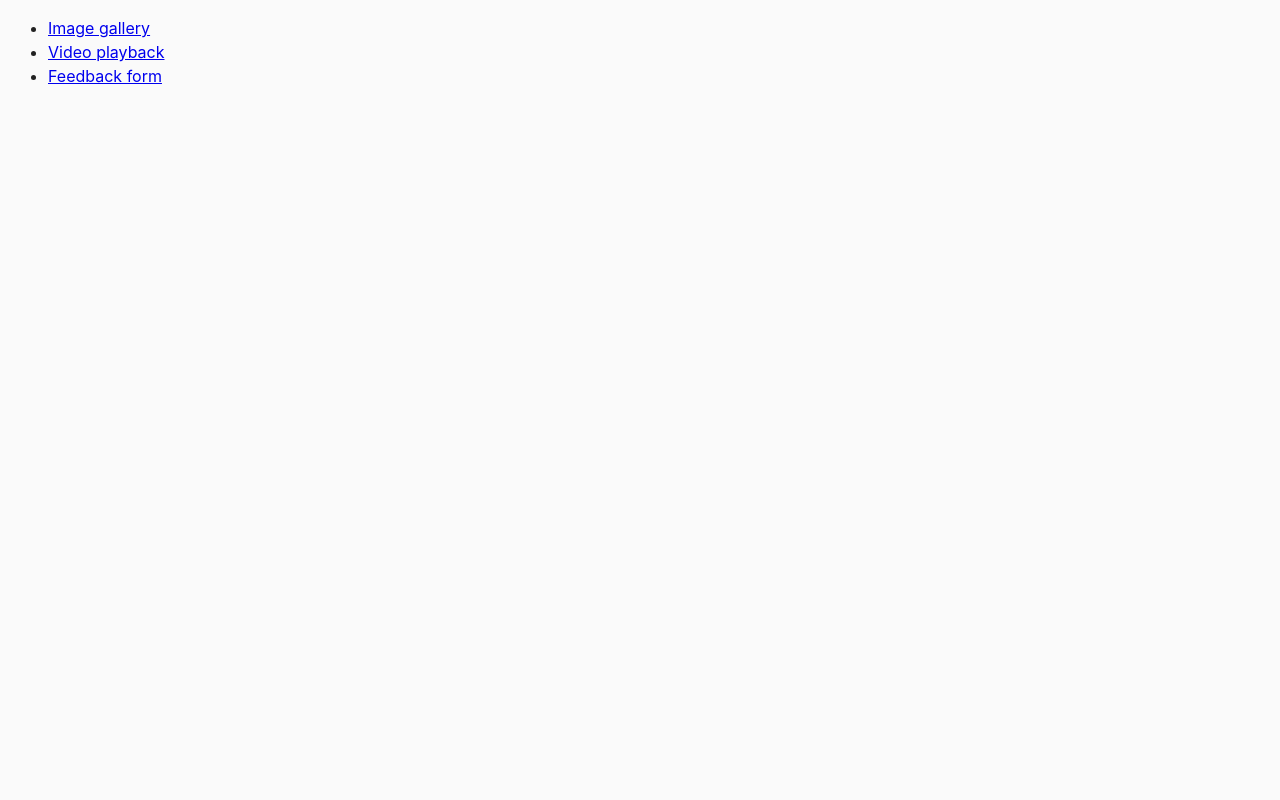
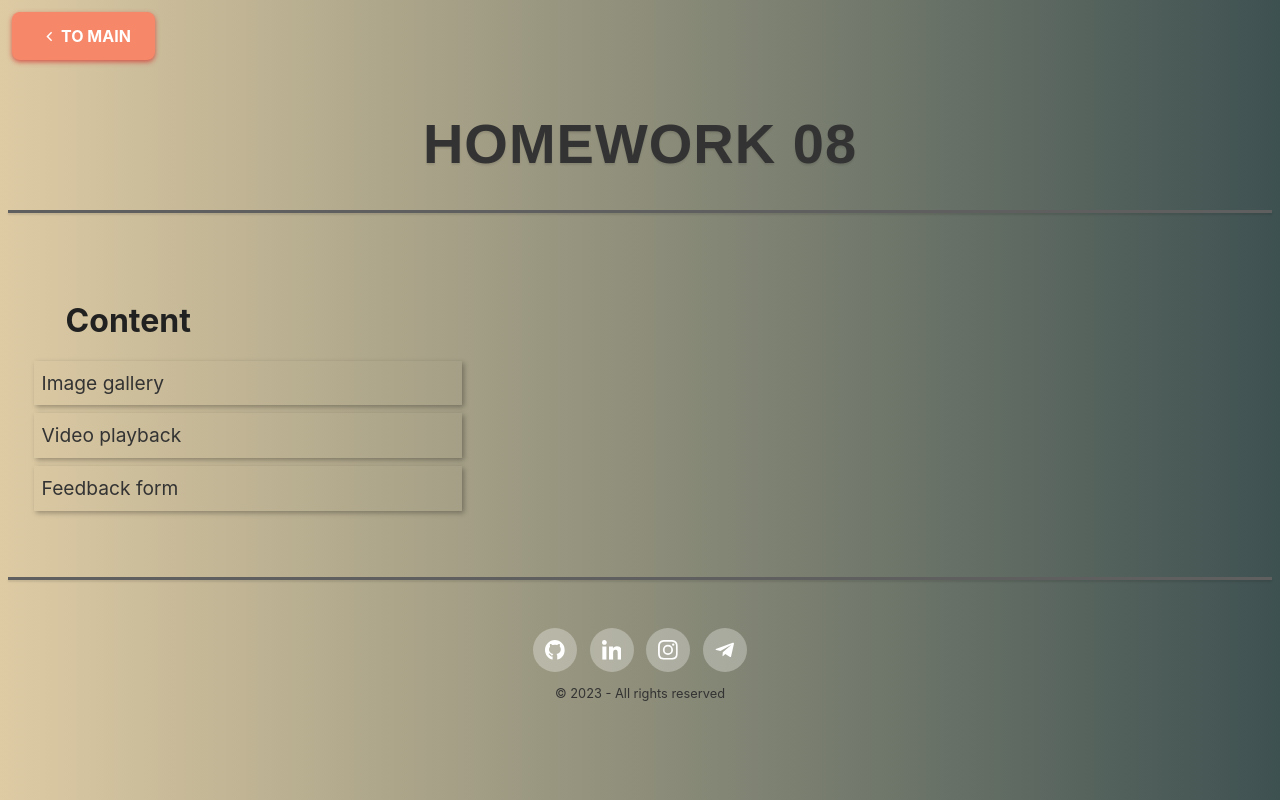
Before and after one commit to VadBorovec/goit-js-hw-08, a website built with Parcel: page src/index.html in a window 1280 px wide. Built offline with nearby package versions, Linux system fonts and the light colour scheme.

Commit message:
add css files

```diff
--- a/package.json
+++ b/package.json
@@ -4,7 +4,7 @@
   "description": "",
   "homepage": "https://VadBorovec.github.io/goit-js-hw-08",
   "scripts": {
-    "start": "parcel src/*.html",
+    "start": "parcel src/*.html --open --port 3132",
     "build": "parcel build src/*.html --public-url /goit-js-hw-08/"
   },
   "repository": {
@@ -18,7 +18,8 @@
     "url": "https://github.com/goitacademy/parcel-project-template/issues"
   },
   "dependencies": {
-    "modern-normalize": "^1.1.0"
+    "modern-normalize": "^1.1.0",
+    "simplelightbox": "^2.12.1"
   },
   "devDependencies": {
     "@parcel/transformer-sass": "^2.6.0",
--- /dev/null
+++ b/src/css/style.css
@@ -0,0 +1,249 @@
+*,
+*::before,
+*::after {
+    box-sizing: border-box;
+}
+
+body {
+    font-family: 'Helvetica Neue', -apple-system, BlinkMacSystemFont, 'Segoe UI',
+        Roboto, Oxygen, Ubuntu, Cantarell, 'Open Sans', sans-serif;
+    line-height: 1.5;
+    color: #2a2a2a;
+}
+
+img {
+    display: block;
+    max-width: 100%;
+    height: auto;
+}
+
+input {
+    font: inherit;
+}
+
+ul {
+    list-style: none;
+}
+
+/* STYLES FOR BUTTON  */
+button {
+    margin: 4px;
+    padding: 8px 12px;
+    font-size: 16px;
+    font-family: inherit;
+    cursor: pointer;
+}
+/* ----------------------------------------------------------- */
+/* STYLES FOR BACK BTN */
+.back-btn {
+    display: inline-flex;
+    justify-content: center;
+    align-items: center;
+    height: 48px;
+    padding: 12px 24px;
+    font-size: 16px;
+    font-weight: bold;
+    text-transform: uppercase;
+    text-decoration: none;
+    border: none;
+    border-radius: 8px;
+    color: #fff;
+    background-color: #f68768;
+    box-shadow: 0 2px 5px rgba(211, 37, 37, 0.7);
+    transition: all 0.2s ease-in-out;
+    transition: transform 0.2s ease-out, box-shadow 0.2s ease-out;
+}
+
+.back-btn:hover {
+    transform: translateY(-2px);
+    box-shadow: 0 4px 6px rgba(22, 155, 175, 0.7);
+}
+
+.back-btn:active {
+    transform: translateY(0);
+    box-shadow: none;
+}
+
+.back-btn__link {
+    text-decoration: inherit;
+    color: inherit;
+}
+
+.back-btn .icon {
+    width: 25px;
+    height: 25px;
+    fill: inherit;
+}
+
+
+/* ----------------------------------------------------------- */
+/* STYLES FOR HEADING */
+
+.page-header {
+    font-family: 'Poppins', sans-serif;
+    font-size: 3.5rem;
+    font-weight: 600;
+    color: #333;
+    text-shadow: 0 2px 2px rgba(0, 0, 0, 0.1);
+    text-align: center;
+    margin-bottom: 2rem;
+    text-transform: uppercase;
+    letter-spacing: 1px;
+}
+
+.page-header::after {
+    content: '';
+    display: block;
+    width: 100%;
+    height: 3px;
+    background-color: #5f5f5f;
+    margin-top: 1.5rem;
+    box-shadow: 0 2px 2px rgba(0, 0, 0, 0.1);
+}
+
+/* ----------------------------------------------------------- */
+/* STYLES FOR PARTIALS */
+
+.content {
+    padding: 1.6rem;
+    max-width: 30rem;
+}
+
+.content__header {
+    font-size: 2rem;
+    font-weight: bold;
+    padding-left: 2rem;
+    margin-bottom: 1rem;
+}
+
+.content__list {
+    list-style: none;
+    padding: 0;
+    margin: 0;
+}
+
+.content__item {
+    margin-bottom: 0.5rem;
+}
+
+.content__link {
+    display: block;
+    padding: 0.5rem;
+    color: #333;
+    font-size: 1.2rem;
+    text-decoration: none;
+    transition: all 0.2s ease-in-out;
+    box-shadow: 2px 2px 5px rgba(0, 0, 0, 0.3);
+}
+
+.content__link:hover {
+    color: #4ae4c2;
+    background-image: linear-gradient(to right, #fc354c, #0abfbc);
+    transform: translateX(10px);
+    box-shadow: 4px 4px 10px rgba(0, 0, 0, 0.5);
+}
+
+/* ----------------------------------------------------------- */
+/* STYLES FOR FOOTER */
+
+.footer {
+    color: #333;
+    margin: 2rem 0;
+    text-align: center;
+    font-size: 0.8rem;
+}
+
+.footer::before {
+    content: '';
+    display: block;
+    width: 100%;
+    height: 3px;
+    background-color: #5f5f5f;
+    margin-bottom: 3rem;
+    box-shadow: 0 2px 2px rgba(0, 0, 0, 0.1);
+}
+
+.footer__container {
+    padding: 0 1rem;
+}
+
+/* ----------------------------------------------------------- */
+/* STYLES FOR SOCIALS */
+
+.social__list {
+    padding: 0;
+    list-style: none;
+    display: flex;
+    flex-wrap: wrap;
+    justify-content: center;
+    align-items: center;
+    gap: 0.8rem;
+}
+
+.social__item {
+    width: 2.75rem;
+    height: 2.75rem;
+}
+
+.social__link {
+    display: flex;
+    justify-content: center;
+    align-items: center;
+    color: #fff;
+    background-color: rgba(255, 255, 255, 0.3);
+    width: 100%;
+    height: 100%;
+    border-radius: 50%;
+    transition: all 0.3s ease;
+}
+
+.social__link:hover,
+.social__link:focus {
+    background-image: linear-gradient(to right, #0abfbc, #fc354c);
+    color: #fff;
+    transform: scale(1.2);
+    box-shadow: 4px 4px 10px rgba(0, 0, 0, 0.5);
+}
+
+.social__icon {
+    fill: currentColor;
+    width: 45%;
+    height: 45%;
+}
+
+/* ----------------------------------------------------------- */
+/* STYLES FOR BTN TO TOP */
+
+.to-top-btn {
+    position: fixed;
+    right: 2rem;
+    bottom: 2rem;
+    width: 2.75rem;
+    height: 2.75rem;
+    border-radius: 50%;
+    background-color: rgba(255, 255, 255, 0.3);
+    color: #fff;
+    border: none;
+    cursor: pointer;
+    transition: background-color 0.3s ease-in-out, color 0.3s ease-in-out;
+}
+
+.to-top-btn:hover {
+    background-image: linear-gradient(to right, #0abfbc, #fc354c);
+}
+
+.to-top-btn__icon {
+    /* display: block; */
+    /* margin: 0 auto; */
+    width: 100%;
+    height: 100%;
+    fill: currentColor;
+    transition: transform 0.3s ease-in-out;
+}
+
+.to-top-btn:hover .to-top-btn__icon {
+    transform: scale(2);
+}
+
+
+/* ----------------------------------------------------------- */
--- a/src/index.html
+++ b/src/index.html
@@ -7,17 +7,31 @@
   <meta name="viewport" content="width=device-width, initial-scale=1.0" />
   <title>Homework 8</title>
   <link rel="stylesheet" href="css/common.css" />
+  <link rel="stylesheet" href="css/style.css" />
 </head>
 
 <body>
-  <ul>
-    <li><a href="01-gallery.html">Image gallery</a></li>
-    <li><a href="02-video.html">Video playback</a></li>
-    <li><a href="03-feedback.html">Feedback form</a></li>
-  </ul>
 
-  <!-- javascript -->
-  <!-- <script type="module" src="./js/01-gallery.js"></script> -->
+  <!-- HEADER -->
+  <include src="./partials/header.html"></include>
+
+  <!-- MAIN -->
+  <main>
+    <section class="content">
+      <h2 class="content__header">Content</h2>
+      <ul class="content__list">
+        <li class="content__item"><a href="./01-gallery.html" class="content__link">Image gallery</a></li>
+        <li class="content__item"><a href="./02-video.html" class="content__link">Video playback</a></li>
+        <li class="content__item"><a href="./03-feedback.html" class="content__link">Feedback form</a></li>
+    </section>
+  </main>
+
+  <!-- FOOTER -->
+  <include src="./partials/footer.html"></include>
+
+  <!-- js -->
+  <!-- <script src="js/11-background-color.js" type="module"></script> -->
+  <!-- <script src="js/12-scroll-to-top.js" type="module"></script> -->
 </body>
 
 </html>
--- /dev/null
+++ b/src/js/11-background-color.js
@@ -0,0 +1,70 @@
+// // Скрипт на змін кольору фону
+
+// ==========================================================================================
+// 1st SCRIPT
+
+// const colors = [
+//   'teal',
+//   'indigo',
+//   'tomato',
+//   'maroon',
+//   'plum',
+//   'cyan',
+//   'violet',
+//   'skyblue',
+//   'orange',
+//   'aquamarine',
+// ];
+
+// const max = colors.length - 1;
+// const min = 0;
+
+// const index = Math.round(Math.random() * (max - min) + min);
+// const color = colors[index];
+
+// console.log(color);
+
+// document.body.style.backgroundColor = color;
+
+// // ==========================================================================================
+// // 3rd SCRIPT
+
+const colors = [
+  'linear-gradient(to right, #3d7eaa, #ffe47a)',
+  'linear-gradient(to right, #70e1f5, #ffd194)',
+  'linear-gradient(to right, #cc95c0, #dbd4b4, #7aa1d2)',
+  'linear-gradient(to right, #1d976c, #93f9b9)',
+  'linear-gradient(to right, #fc354c, #0abfbc)',
+  'linear-gradient(to right, #fc354c, #0abfbc)',
+  'linear-gradient(to right, #fc354c, #0abfbc)',
+  'linear-gradient(to right, #fc354c, #0abfbc)',
+  'linear-gradient(to right, #fc354c, #0abfbc)',
+  'linear-gradient(to right, #e9d362, #333333)',
+  'linear-gradient(to right, #f1f2b5, #135058)',
+  'linear-gradient(to right, #237a57, #093028)',
+  'linear-gradient(to right, #4ca1af, #2c3e50)',
+  'linear-gradient(to right, #be93c5, #7bc6cc)',
+  ' linear-gradient(to right, #decba4, #3e5151)',
+];
+
+const randomIndex = Math.floor(Math.random() * colors.length);
+const randomColor = colors[randomIndex];
+
+document.body.style.background = randomColor;
+document.body.style.backgroundSize = 'cover';
+
+console.log(randomColor);
+
+// const colors = [
+//   'linear-gradient(to right, #f4a69a, #f4b0ab, #f4baba, #f4c2ca, #f4cae0)',
+//   'linear-gradient(to right, #f7c1bb, #f9b9ce, #fbb0e2, #fca8f6, #ecbaf5)',
+//   'linear-gradient(to right, #b4e0e7, #a4d1dc, #94c2d0, #85b2c5, #7592b0)',
+//   'linear-gradient(to right, #c8b5e5, #b5a6d5, #a297c6, #8f88b7, #7c7997)',
+//   'linear-gradient(to right, #a2dbcd, #8cd2c2, #77c9b8, #62c0ae, #4cb7a4)',
+//   'linear-gradient(to right, #f9e9b2, #f7e2a4, #f5db96, #f3d488, #f1cd7a)',
+//   'linear-gradient(to right, #f9d6b2, #f8cfa4, #f7c896, #f6c189, #f5ba7b)',
+//   'linear-gradient(to right, #f9b2b2, #f6a3a3, #f29494, #ef8585, #ec7676)',
+//   'linear-gradient(to right, #c6f3c6, #b6e6b6, #a6d9a6, #96cc96, #86bf86)',
+//   'linear-gradient(to right, #d4b4e2, #c4a4d2, #b594c2, #a584b2, #9574a2)',
+//   ' linear-gradient(to right, #70e1f5, #ffd194)',
+// ];
--- /dev/null
+++ b/src/partials/footer.html
@@ -0,0 +1,55 @@
+<!-- FOOTER -->
+<footer class="footer">
+    <div class="footer__container">
+        <div class="social">
+            <ul class="social__list">
+                <li class="social__item">
+                    <a href="https://github.com/VadBorovec" class="social__link">
+                        <svg class="social__icon">
+                            <use href="./images/icons.svg#icon-github"></use>
+                        </svg>
+                    </a>
+
+                </li>
+                <li class="social__item">
+                    <a href="https://www.linkedin.com/in/vadymborovets/" class="social__link">
+                        <svg class="social__icon">
+                            <use href="./images/icons.svg#icon-linkedin"></use>
+                        </svg>
+                    </a>
+
+                </li>
+                <li class="social__item">
+                    <a href="https://www.instagram.com/ivanfarfan/" class="social__link">
+                        <svg class="social__icon">
+                            <use href="./images/icons.svg#icon-instagram"></use>
+                        </svg>
+                    </a>
+
+                </li>
+                <li class="social__item">
+                    <a href="https://t.me/Borovec" class="social__link">
+                        <svg class="social__icon">
+                            <use href="./images/icons.svg#icon-telegram"></use>
+                        </svg>
+                    </a>
+                </li>
+            </ul>
+        </div>
+
+        <div class="copyright">
+            <p>&copy; 2023 - All rights reserved</p>
+        </div>
+    </div>
+</footer>
+
+<!-- BUTTON TO-TOP -->
+<button class="to-top-btn" aria-label="Back to top">
+    <svg class="to-top-btn__icon" xmlns="http://www.w3.org/2000/svg" viewBox="0 0 24 24" width="24" height="24">
+        <path fill="currentColor" d="M12 6l-6 6h4v6h4v-6h4l-6-6z" />
+    </svg>
+</button>
+
+<!-- SCROPTS FOR BGD COLOR & SCROLL TO-TOP -->
+<script src="js/11-background-color.js" type="module"></script>
+<script src="js/12-scroll-to-top.js" type="module"></script>
--- /dev/null
+++ b/src/partials/header.html
@@ -0,0 +1,14 @@
+<header>
+
+    <!-- BTN TO-MAIN -->
+    <button type="button" class="back-btn">
+        <svg class="icon" viewBox="0 0 24 24">
+            <path fill="#fff" d="M15.5 8.5l-1-1L10 12l4.5 4.5 1-1L12 12z" />
+        </svg>
+        <a class="back-btn__link" href="./index.html">to Main</a>
+    </button>
+
+    <!-- HEADER -->
+    <h1 class="page-header">homework 08</h1>
+
+</header>
```
Also changed, not shown: src/01-gallery.html (+12 -1 lines), src/02-video.html (+13 -10 lines), src/03-feedback.html (+11 -1 lines), src/js/01-gallery.js (+37 -0 lines), src/js/12-scroll-to-top.js (added, +22 -0 lines), src/images/icons.svg (added), 1 other file.
